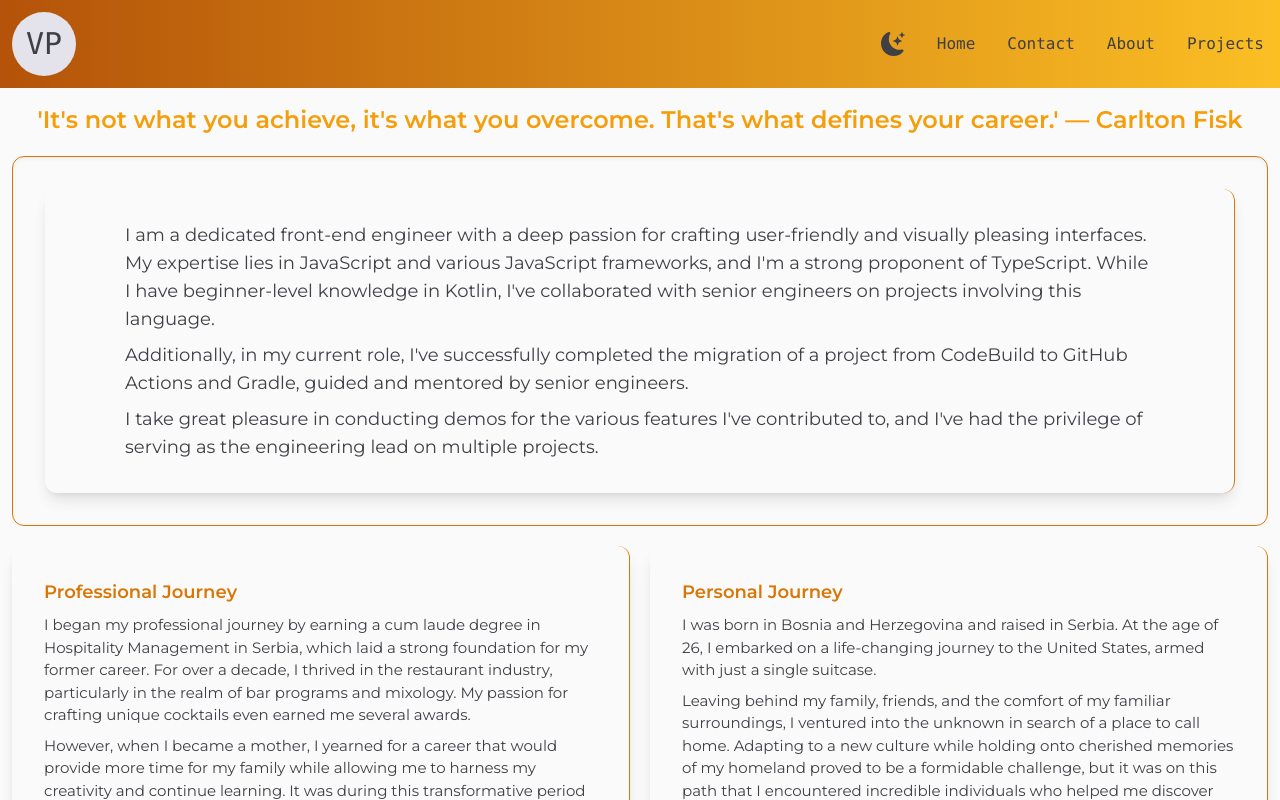
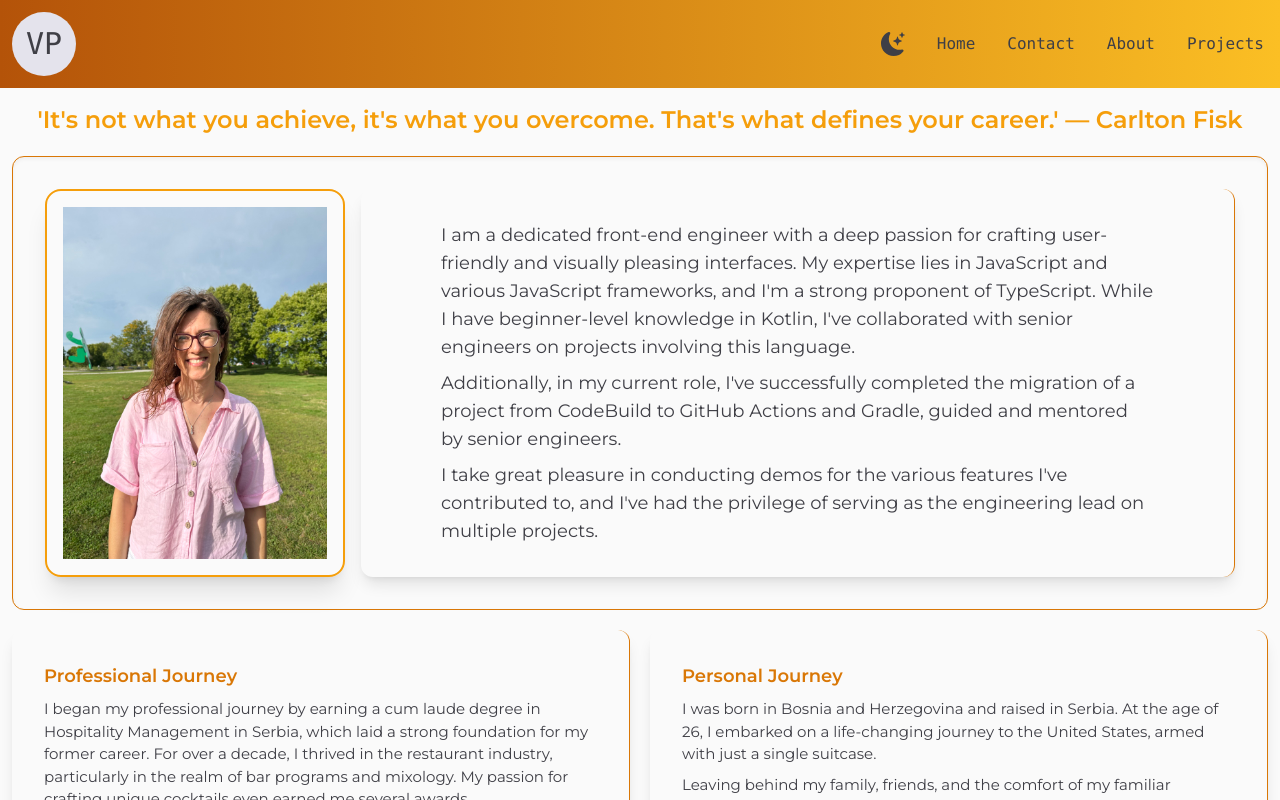
Before and after one commit to ValentinaPanic/my-portfolio-website, a Next.js app: page /about in a window 1280 px wide. Shown: the top 800 px of the page. Built offline with nearby package versions, Linux system fonts and the light colour scheme.

Commit message:
try the image build now

```diff
--- a/app/about/page.tsx
+++ b/app/about/page.tsx
@@ -1,8 +1,8 @@
 "use client"
 import { NextPage } from "next";
 import React from "react";
-// import profilePicture from "../../public/images/portrait-image.JPG";
-// import Image from "next/image";
+import profilePicture from "../../public/images/portrait-image.jpg";
+import Image from "next/image";
 import Experience from "../../components/Experience";
 
 const About: NextPage = () => {
@@ -21,13 +21,13 @@ const About: NextPage = () => {
         <div
           className={`col-span-8 flex flex-row gap-4 items-normal md:border-0 border-[1px] border-amber-600 dark:border-slate-600 rounded-xl md:p-0 p-8 dark:text-white shadow-inner dark:bg-slate-800`}
         >
-          {/* <Image
+           <Image
             className={`relative rounded-2xl border-2 border-solid border-amber-500 p-4 self-center shadow-xl m-r-4`}
             src={profilePicture}
             alt={"ValentinaPanic"}
             width={300}
             height={350}
-          />  */}
+          />
           <div className={`shadow-lg py-8 md:px-5 px-20 text-left text-zinc-700 text-lg dark:text-white md:border-0 border-r-[1px] border-amber-600 dark:border-slate-600 rounded-xl dark:bg-slate-800`}>
             <p className={`${pTagStyle}`}>
               I am a dedicated front-end engineer with a deep passion for
```
Also changed, not shown: tsconfig.json (+4 -9 lines).
